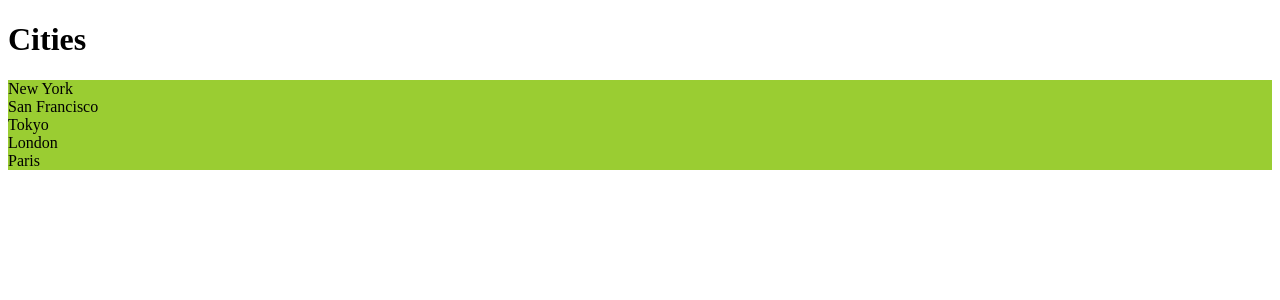
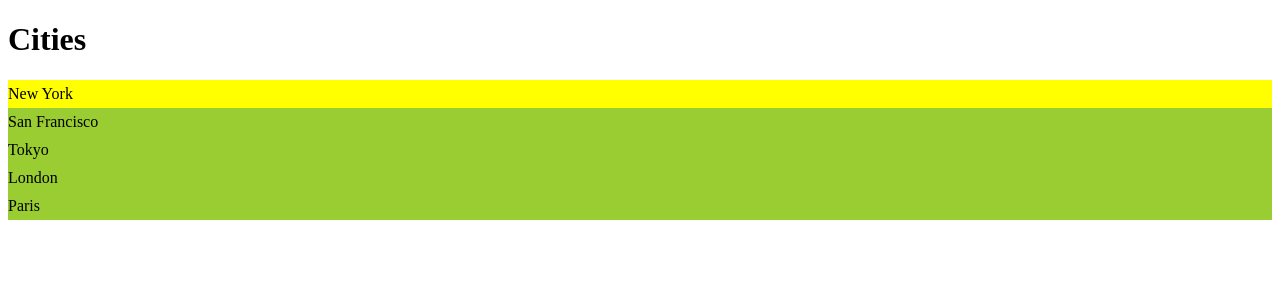
Before and after one commit to ajju8108/React, a React (Vite) app: page / in a window 1280 px wide. Shown: the top 300 px of the page. Built offline with nearby package versions, Linux system fonts and the light colour scheme.

Commit message:
Css In JS styled component

```diff
--- a/package.json
+++ b/package.json
@@ -11,7 +11,8 @@
   "dependencies": {
     "bootstrap": "^5.2.3",
     "react": "^18.2.0",
-    "react-dom": "^18.2.0"
+    "react-dom": "^18.2.0",
+    "styled-components": "^6.0.0-rc.1"
   },
   "devDependencies": {
     "@types/react": "^18.0.27",
--- a/src/components/ListGroup/ListGroup.module.css
+++ b/src/components/ListGroup/ListGroup.css
@@ -1,4 +1,4 @@
-.listGroup {
+.list-group {
   list-style: none;
   padding: 0;
 }
--- a/src/components/ListGroup/ListGroup.tsx
+++ b/src/components/ListGroup/ListGroup.tsx
@@ -1,7 +1,25 @@
 // import { MouseEvent } from "react";
 import { join } from "lodash";
-import styles from "./ListGroup.module.css";
+// import styles from "./ListGroup.module.css";
+// import "./ListGroup.css";
+import styled from "styled-components";
 import { useState } from "react";
+
+const List = styled.ul`
+  list-style: none;
+  padding: 0;
+  background: yellowgreen;
+`;
+
+interface ListItemProps {
+  active: boolean;
+}
+
+const ListItem = styled.li<ListItemProps>`
+  padding: 5px 0;
+  background: ${(porps) => (porps.active ? "yellow" : "none")};
+`;
+
 interface Props {
   items: string[];
   heading: string;
@@ -13,7 +31,7 @@ function ListGroup({ items, heading, onSelect }: Props) {
   //   const handleClick = (event: MouseEvent) => {
   //     console.log(event);
   //   };
-  const [selectedIndex, setSelectedIndex] = useState(-1);
+  const [selectedIndex, setSelectedIndex] = useState(0);
   //   let selectedIndex = 4;
 
   return (
@@ -22,24 +40,26 @@ function ListGroup({ items, heading, onSelect }: Props) {
       {items.length === 0 && <p>No items found</p>}
       {/* <ul className={styles["list-group"]}> */}
       {/* <ul className={styles.listGroup}> */}
-      <ul className={[styles.listGroup, styles.container].join(" ")}>
+      {/* <ul className={[styles.listGroup, styles.container].join(" ")}> */}
+      <List /* className="list-group container" */>
         {items.map((item, index) => (
-          <li
+          <ListItem
+            active={index === selectedIndex}
             key={item}
-            className={
+            /* className={
               selectedIndex === index
                 ? "list-group-item active"
                 : "list-group-item"
-            }
+            } */
             onClick={() => {
               setSelectedIndex(index);
               onSelect(item);
             }}
           >
             {item}
-          </li>
+          </ListItem>
         ))}
-      </ul>
+      </List>
     </>
   );
 }
```
Also changed, not shown: 1 other file (tests, documents, lock files or other folders).
